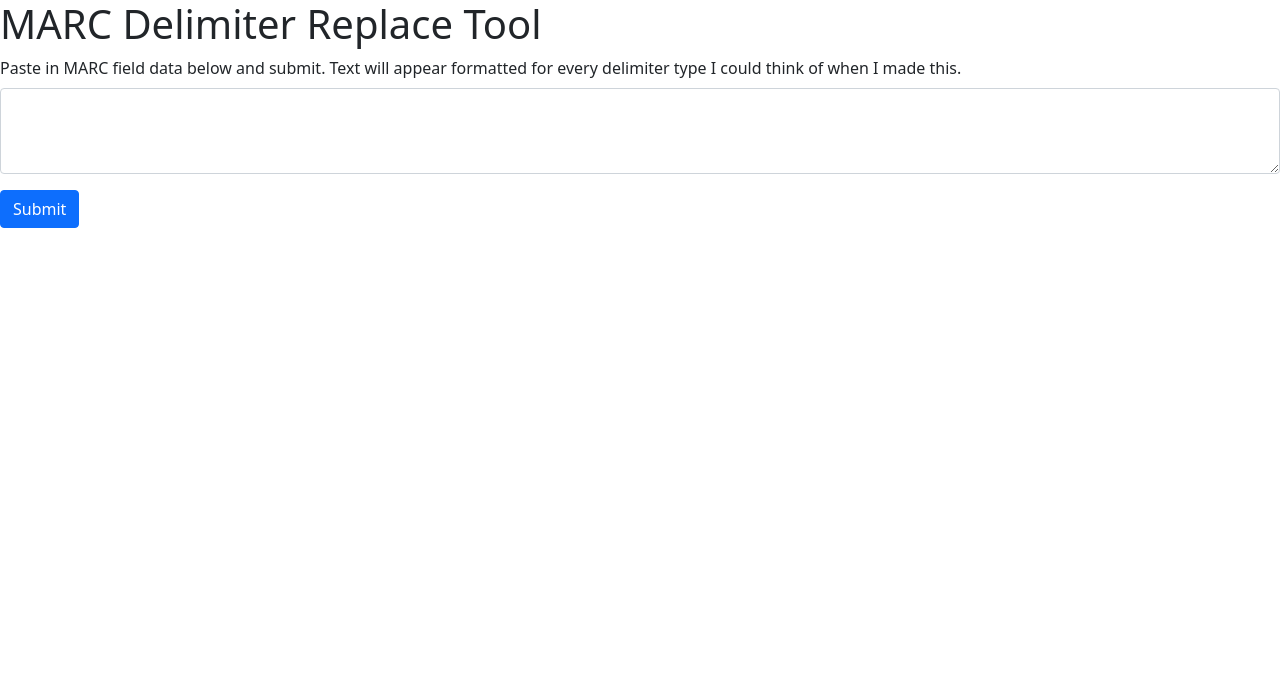
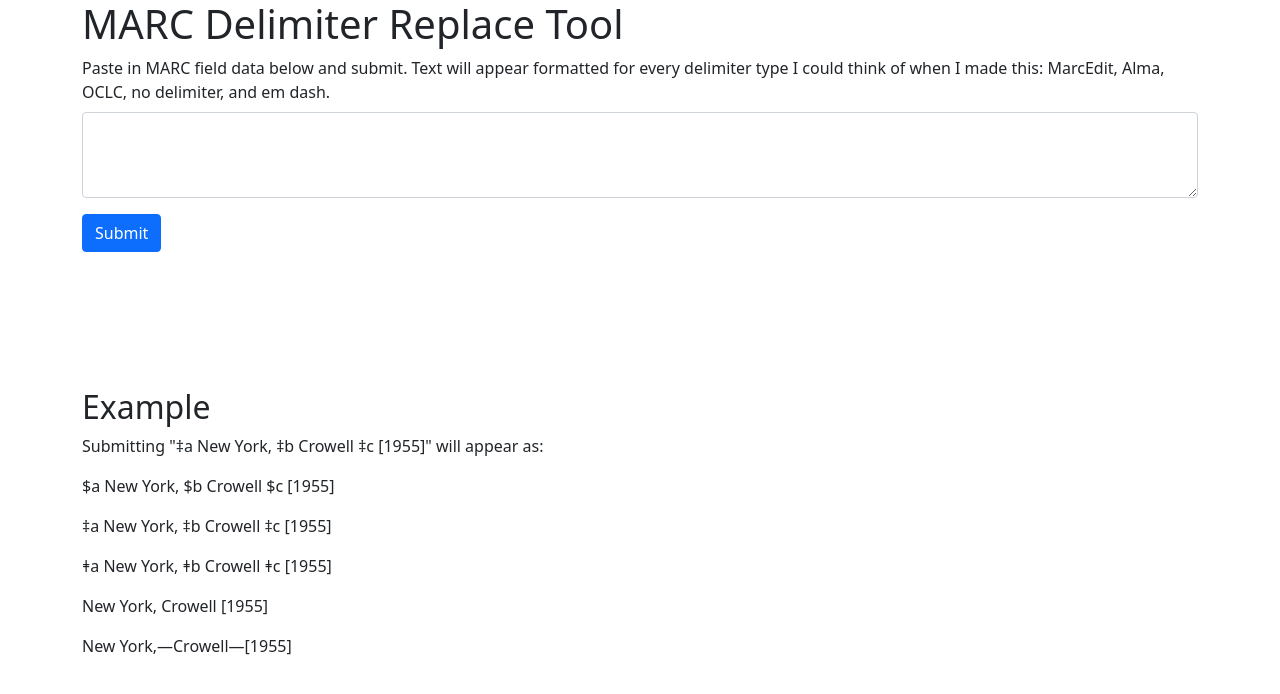
Before and after one commit to jdcar/delimiter-fix, a plain HTML site: page index.html in a window 1280 px wide. Drawn offline with nearby package versions, Linux system fonts and the light colour scheme.

Commit message:
Formatting changes and added example

```diff
--- a/index.html
+++ b/index.html
@@ -12,11 +12,14 @@
 </head>
 
 <body>
+    <div class="container">
 
         <h1>MARC Delimiter Replace Tool</h1>
 
         <div class="mb-3">
-        <label for="exampleFormControlTextarea1" class="form-label">Paste in MARC field data below and submit. Text will appear formatted for every delimiter type I could think of when I made this.</label>
+            <label for="exampleFormControlTextarea1" class="form-label">Paste in MARC field data below and submit. Text
+                will
+                appear formatted for every delimiter type I could think of when I made this: MarcEdit, Alma, OCLC, no delimiter, and em dash.</label>
             <textarea class="form-control" id="marc-input" rows="3"></textarea>
         </div>
         <input class="btn btn-primary" type="submit" id="submit-button" value="Submit">
@@ -27,10 +30,21 @@
         <p class="new-marc" id="new-no"></p>
         <p class="new-marc" id="new-emdash"></p>
 
+        <br>
+        <br>
+        <br>
+        <br>
+        <br>
 
+        <h2>Example</h2>
+        <p>Submitting "‡a New York, ‡b Crowell ‡c [1955]" will appear as:</p>
+        <p>$a New York, $b Crowell $c [1955]</p>
+        <p>‡a New York, ‡b Crowell ‡c [1955]</p>
+        <p>ǂa New York, ǂb Crowell ǂc [1955]</p>
+        <p>New York, Crowell [1955]</p>
+        <p>New York,—Crowell—[1955]</p>
 
-
-
+    </div>
 
     <script src="https://cdnjs.cloudflare.com/ajax/libs/jquery/3.6.0/jquery.min.js"
         integrity="sha512-894YE6QWD5I59HgZOGReFYm4dnWc1Qt5NtvYSaNcOP+u1T9qYdvdihz0PPSiiqn/+/3e7Jo4EaG7TubfWGUrMQ=="
```
Lines whose indentation alone changed are shown as unchanged.
